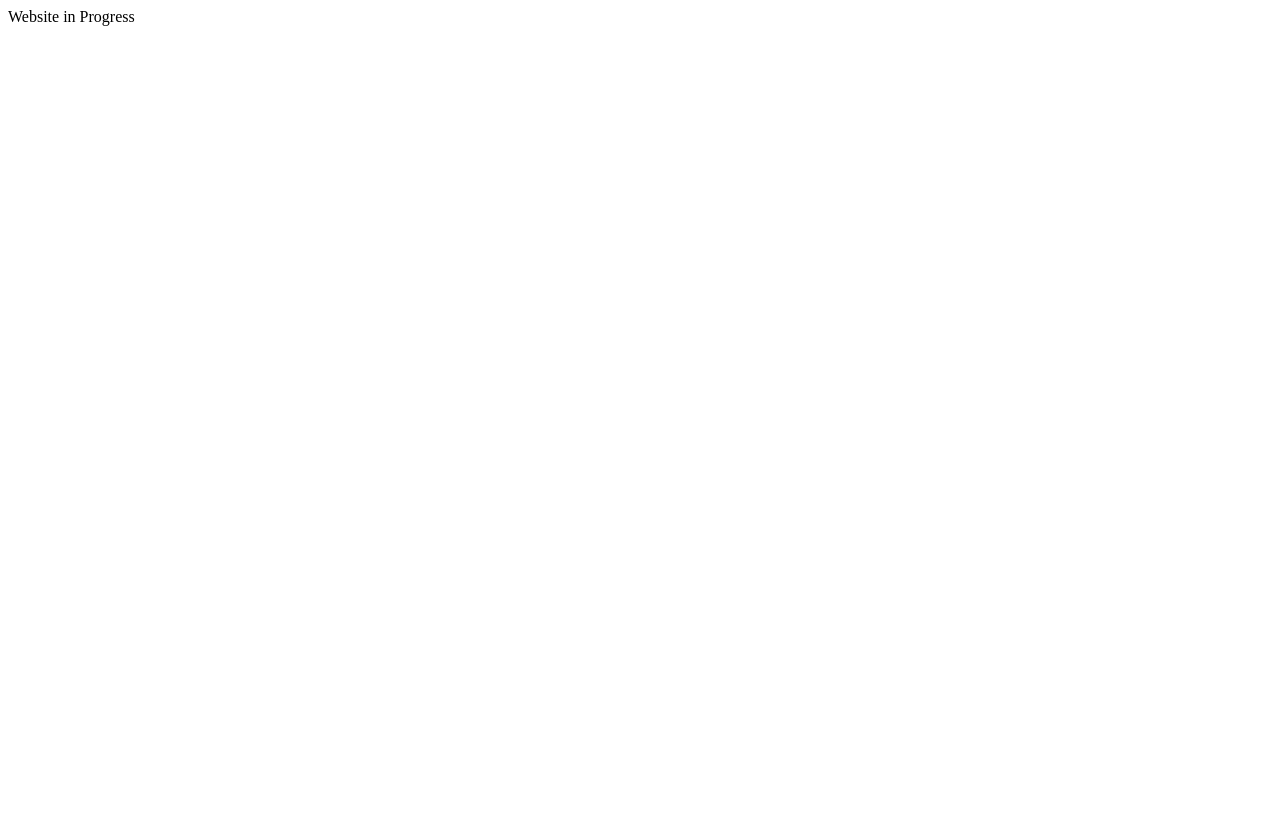
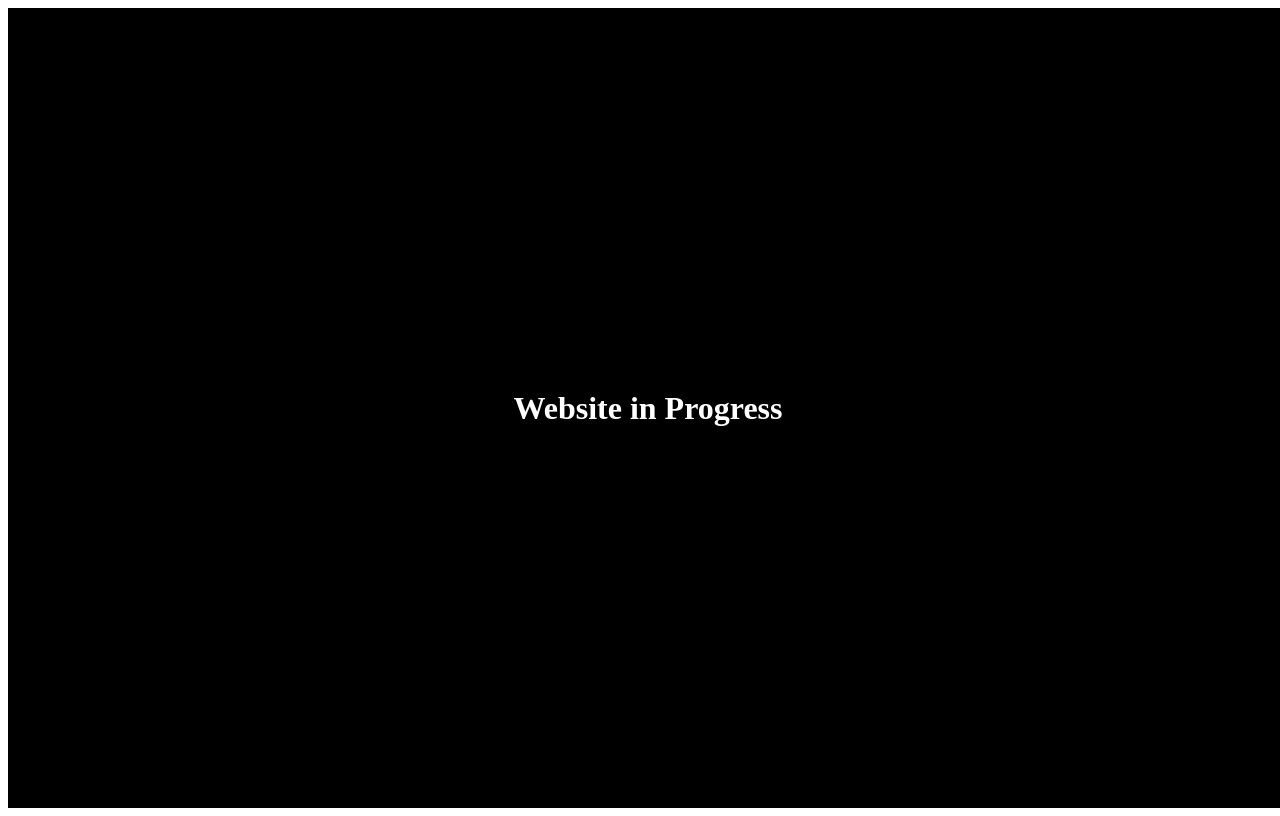
Before and after one commit to Ptdavid0/simple-server, a website: page index.html in a window 1280 px wide. Drawn offline with Linux system fonts and the light colour scheme.

Commit message:
simple text message

```diff
--- a/index.html
+++ b/index.html
@@ -6,7 +6,18 @@
     <title>Portifólio</title>
   </head>
   <body>
-    Website in Progress
+    <div
+      style="
+        width: 100vw;
+        height: 100vh;
+        display: flex;
+        justify-content: center;
+        align-items: center;
+        background-color: black;
+      "
+    >
+      <h1 style="color: white">Website in Progress</h1>
+    </div>
   </body>
 
   <script>
```
